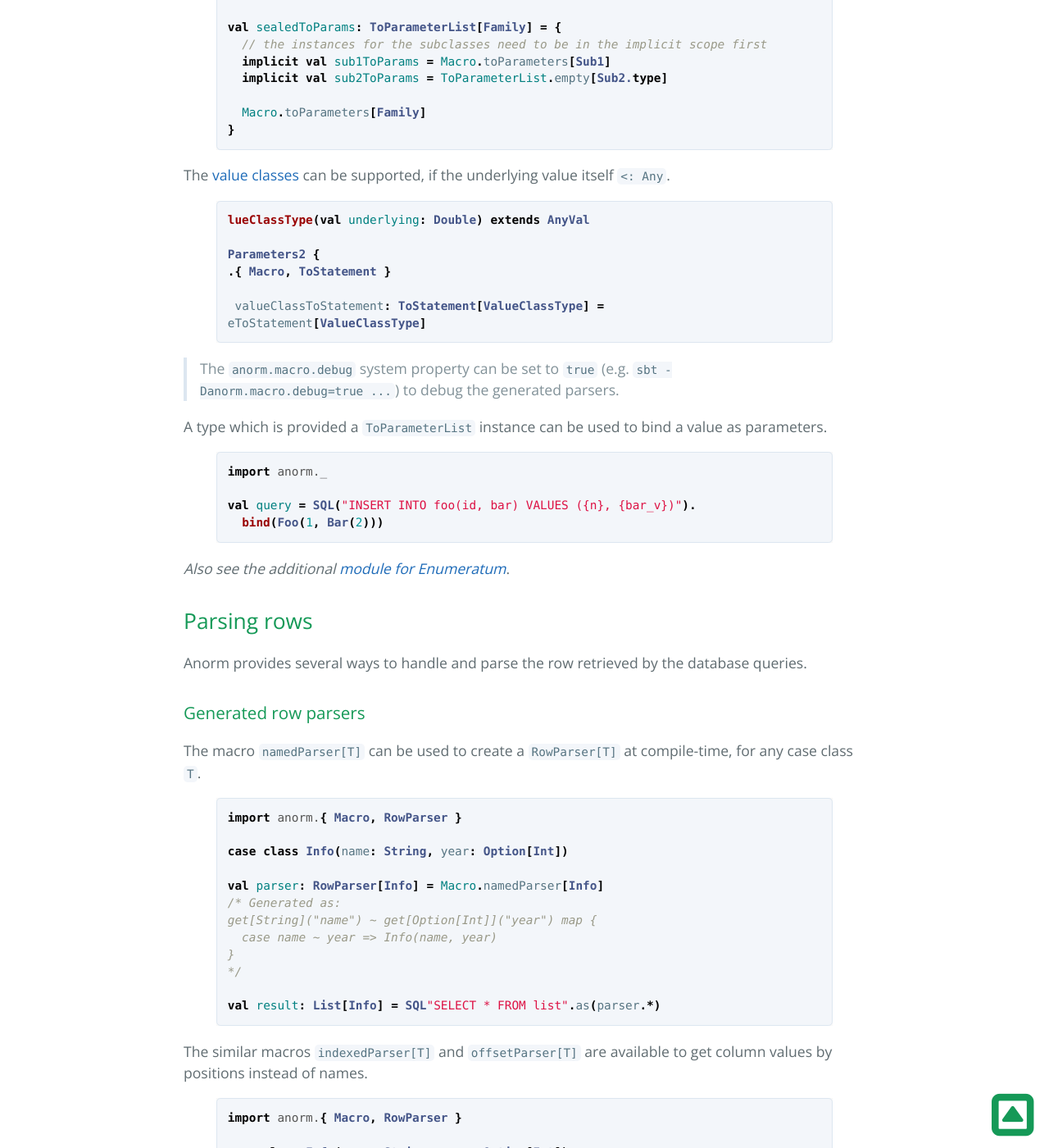
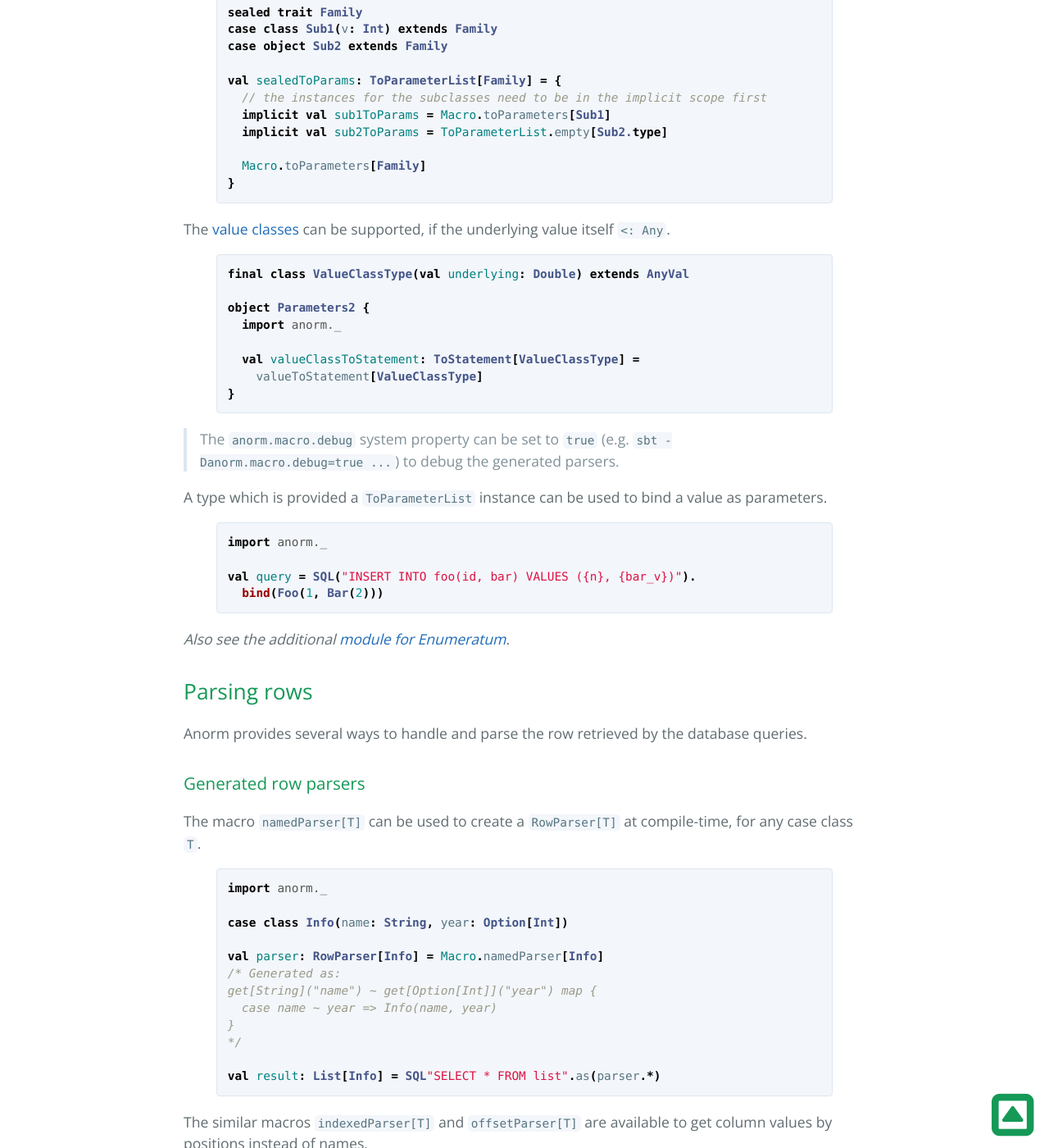
Before and after one commit to playframework/anorm, a Jekyll site: the page built from index.md, in a window 1280 px wide and 1400 px high, scrolled down 12207 px. Shown: the whole window at 82% size. Built offline with Jekyll 4.4.1, drawn with Linux system fonts in a browser that asks for light colours; some of the changed text lies outside the part shown.

```diff
--- a/_config.yml
+++ b/_config.yml
@@ -6,7 +6,8 @@ theme: jekyll-theme-cayman
 
 exclude: [README.md, jekyll.sh, anorm]
 baseUrl: "/anorm"
-latest_major_release: 2.6
-latest_release: 2.6.10
+latest_major_release: 2.7
+latest_release: 2.7.0
 
 _2_6_latest_minor: 2.6.10
+_2_7_latest_minor: 2.7.0
--- a/index.md
+++ b/index.md
@@ -214,7 +215,7 @@ val product: (String, Float) = SQL("SELECT * FROM prod WHERE id = {id}").
 If the columns are not strictly defined (e.g. with types that can vary), the `SqlParser.folder` can be used to fold each row in a custom way.
 
 {% highlight scala %}
-import anorm.{ RowParser, SqlParser }
+import anorm._
 
 val parser: RowParser[Map[String, Any]] =
   SqlParser.folder(Map.empty[String, Any]) { (map, value, meta) =>
@@ -396,7 +397,8 @@ It's possible to define custom or database specific conversion for parameters.
 
 {% highlight scala %}
 import java.sql.PreparedStatement
-import anorm.{ ParameterMetaData, ToStatement }
+
+import anorm._
 
 // Custom conversion to statement for type T
 implicit def customToStatement: ToStatement[T] = new ToStatement[T] {
@@ -426,8 +428,7 @@ SQL("UPDATE t SET v = {opaque}").on("opaque" -> anorm.Object(anyVal))
 Anorm also provides utility to generate parameter conversions for case classes.
 
 {% highlight scala %}
-import anorm.{ Macro, SQL, ToParameterList }
-import anorm.NamedParameter
+import anorm._
 
 case class Bar(v: Int)
 
@@ -509,14 +510,14 @@ val sealedToParams: ToParameterList[Family] = {
 The [value classes](https://docs.scala-lang.org/overviews/core/value-classes.html) can be supported, if the underlying value itself `<: Any`.
 
 {% highlight scala %}
-lueClassType(val underlying: Double) extends AnyVal
+final class ValueClassType(val underlying: Double) extends AnyVal
 
-Parameters2 {
-.{ Macro, ToStatement }
+object Parameters2 {
+  import anorm._
 
- valueClassToStatement: ToStatement[ValueClassType] =
-eToStatement[ValueClassType]
-
+  val valueClassToStatement: ToStatement[ValueClassType] =
+    valueToStatement[ValueClassType]
+}
 {% endhighlight %}
 
 > The `anorm.macro.debug` system property can be set to `true` (e.g. `sbt -Danorm.macro.debug=true ...`) to debug the generated parsers.
@@ -541,7 +542,7 @@ Anorm provides several ways to handle and parse the row retrieved by the databas
 The macro `namedParser[T]` can be used to create a `RowParser[T]` at compile-time, for any case class `T`.
 
 {% highlight scala %}
-import anorm.{ Macro, RowParser }
+import anorm._
 
 case class Info(name: String, year: Option[Int])
 
@@ -558,7 +559,7 @@ val result: List[Info] = SQL"SELECT * FROM list".as(parser.*)
 The similar macros `indexedParser[T]` and `offsetParser[T]` are available to get column values by positions instead of names.
 
 {% highlight scala %}
-import anorm.{ Macro, RowParser }
+import anorm._
 
 case class Info(name: String, year: Option[Int])
 
@@ -585,7 +586,7 @@ val result2: List[Info] = SQL"SELECT * FROM list".as(parser2.*)
 To indicate custom names for the columns to be parsed, the macro `parser[T](names)` can be used.
 
 {% highlight scala %}
-import anorm.{ Macro, RowParser }
+import anorm._
 
 case class Info(name: String, year: Option[Int])
 
@@ -602,7 +603,7 @@ val result: List[Info] = SQL"SELECT * FROM list".as(parser.*)
 It's also possible to configure the named parsers using a naming strategy for the corresponding columns.
 
 {% highlight scala %}
-import anorm.{ Macro, RowParser }, Macro.ColumnNaming
+import anorm._
 
 case class Info(name: String, lastModified: Long)
 
@@ -792,7 +793,7 @@ val result: List[(String, Int)] =
 A `RowParser` can be combined with any function to applied it with extracted columns.
 
 {% highlight scala %}
-import anorm.SqlParser.{ int, str, to }
+import anorm._, SqlParser.{ int, str, to }
 
 def display(name: String, population: Int): String =
   s"The population in $name is of $population."
@@ -985,6 +986,7 @@ The following example transforms each row to the correct Scala type:
 
 {% highlight scala %}
 import java.sql.Connection
+
 import anorm._
 
 trait Country
@@ -1066,6 +1068,8 @@ The parsing API can be used with streaming, using `RowParser` on each cursor `.r
 
 {% highlight scala %}
 import scala.util.{ Try, Success => TrySuccess, Failure }
+
+import anorm._
 
 // bookParser: anorm.RowParser[Book]
 
@@ -1429,6 +1435,8 @@ The type of a parameter should be visible, to be properly set on SQL statement.
 Using value as `Any`, explicitly or due to erasure, leads to compilation error `No implicit view available from Any => anorm.ParameterValue`.
 
 {% highlight scala %}
+import anorm._
+
 // Wrong #1
 val p: Any = "strAsAny"
 SQL("SELECT * FROM test WHERE id={id}").
```
Also changed, not shown: other parts of index.md (+20 -17 lines), AnormEnumeratum.md (+2 -0 lines), CONTRIBUTING.md (+1 -1 lines), Migration26.md (+11 -0 lines).
